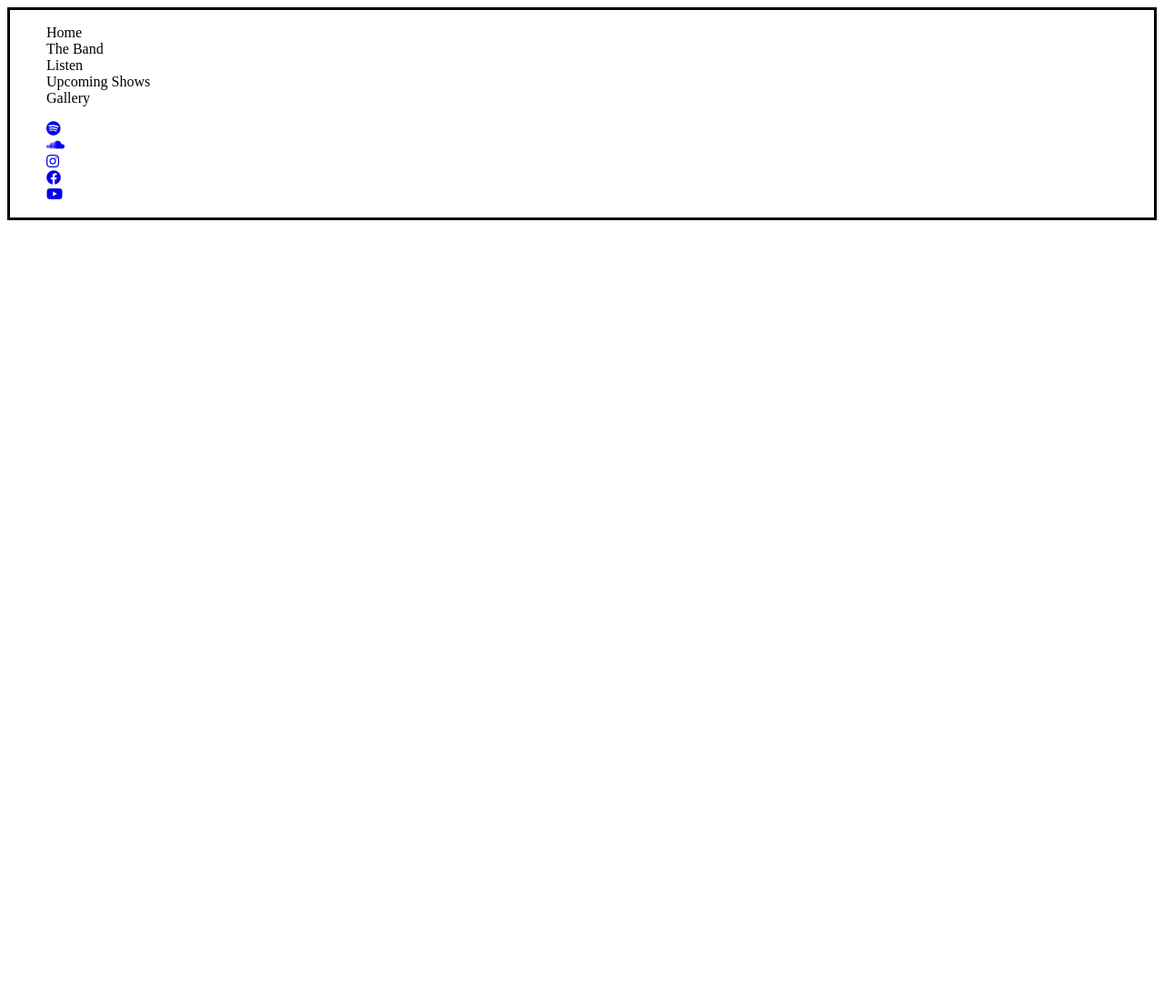
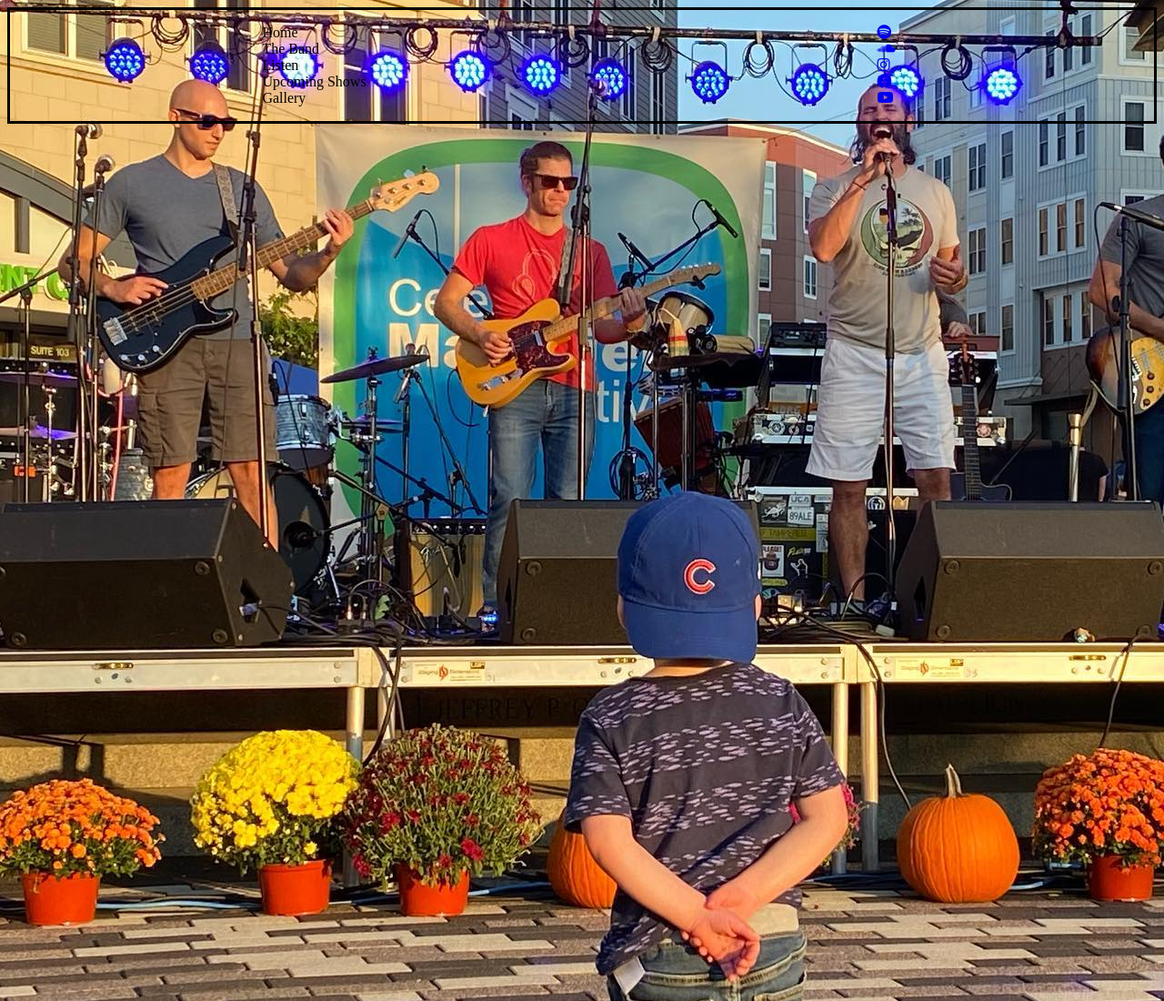
Before and after one commit to BryonVerdone/Band-website, a plain HTML site: page index.html in a window 1280 px wide. Shown: the top 1100 px of the page at 91% size. Before the commit the page ends 800 px from the top, so only its background shows below. Drawn offline with Linux system fonts and the light colour scheme.

Commit message:
added background img

```diff
--- a/styles.css
+++ b/styles.css
@@ -3,6 +3,11 @@ GLOABAL
 *******************************/
 * {
   box-sizing: border-box;
+}
+body {
+  background-image: url('./images/possm-hero.jpg');
+  height: 200vh;
+  background-repeat: no-repeat;
 }
 a {
   text-decoration: none;
@@ -16,6 +21,9 @@ Navebar
 *******************************/
 .grid-container {
   border: 3px solid black;
+  display: grid;
+  grid-template-columns: 1fr 1fr;
+  place-items: center;
 }
 /*******************************
 Social
```
Also changed, not shown: images/possm-hero.jpg (added).
